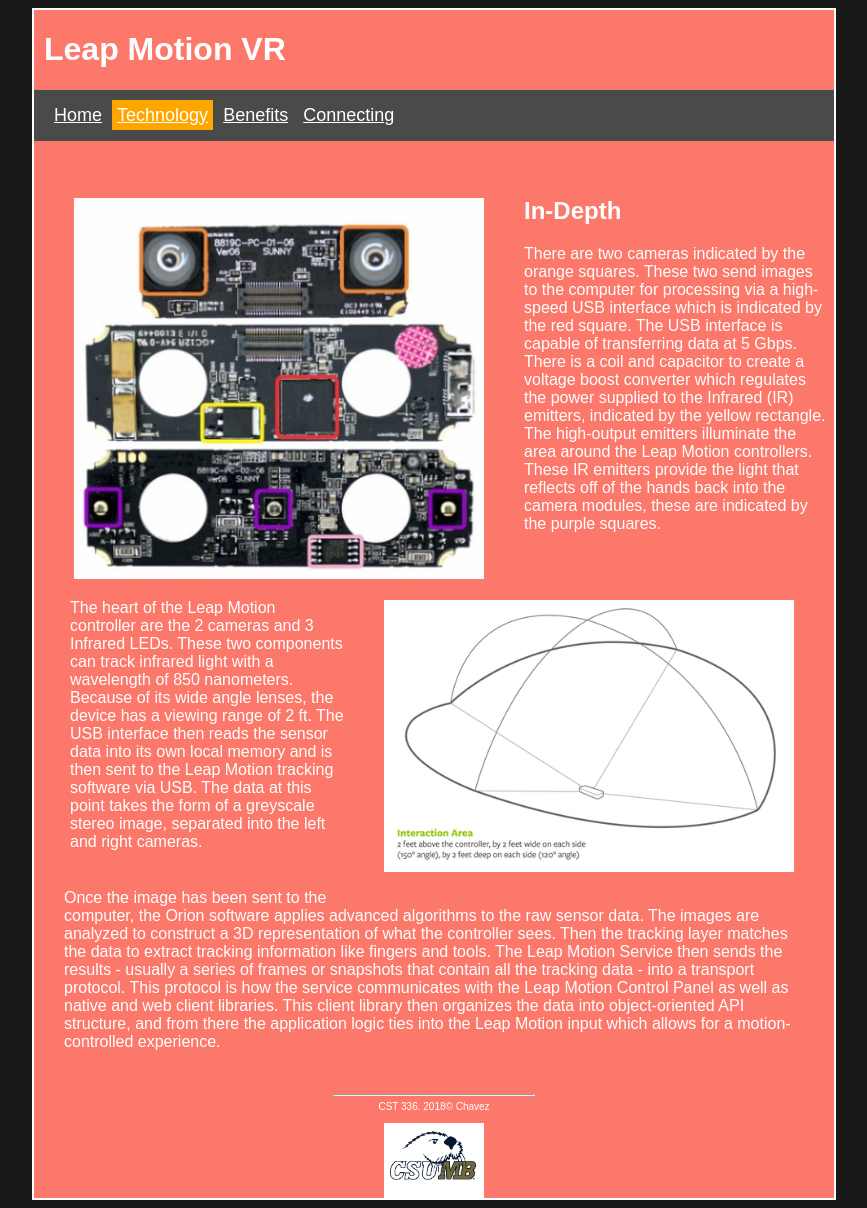
After one commit to trueshun/cst336, a PHP site: page /hw/hw1/technology.html in a window 1280 px wide. The commit adds this page. Shown: the whole page, without its empty margins (206-1073 px from the left). Run offline with PHP 8.4, Linux system fonts and the light colour scheme.

Commit message:
finished hw 1

```diff
--- /dev/null
+++ b/hw/hw1/css/hw1.css
@@ -0,0 +1,111 @@
+body{
+    background:#181818;
+}
+header{
+    padding-left: 10px;
+}
+#box{
+    border: 2px solid white;
+    width:800px;
+	height: 100%;
+	margin: 0 auto;
+	background-color:#FC786B;
+	color:white;
+	font-family: Arial;
+}
+
+#navsav {
+     background-color:#494B49;
+     padding:15px;
+     font-size: 18px;
+}
+
+#navsav a{
+    color: white;
+    padding:5px;
+}
+
+nav .current {
+    background-color: orange;
+    padding:15px;
+}
+
+words{
+    font-size: 17px;
+    text-align:left;
+    padding: 8px;
+}
+
+#bodyOfText1 {
+     border-top: 2px dashed white;
+     border-bottom: 2px dashed white;
+     margin-left: 30px;
+}
+
+#video1 {
+    display: block;
+    margin: 0 auto;
+    width:50%;
+}
+
+footer{
+    clear:both; /*right*/
+    text-align: center;
+    font-size: 10px;
+    /*border:5px solid teal;*/
+}
+
+.center{
+    display: block;
+    margin-left: auto;
+    margin-right: auto;
+}
+
+hr{
+    width:25%;
+}
+span{
+    font-style: italic;
+}
+
+#pic1{
+    float:left;
+    margin-top: 1px;
+}
+#techText{
+    margin-right: 8px;
+}
+#pic2 {
+    float:right;
+    margin-top: 1px;
+}
+#techtext2 {
+    clear:left;
+    margin-left: 36px;
+}
+
+#techtext3 {
+    padding: 20px;
+    margin-left: 10px;
+}
+
+#pic3{
+    float:right;
+    margin-top: 1px;
+}
+#mainText{
+    margin-left: 40px;
+}
+#pic4 {
+    clear:right;
+    float: left;
+   padding-top: 15px;
+}
+#secText{
+    padding-top: 50px;
+    margin-right: 30px;
+}
+
+#setUp{
+    margin-left: 25px;
+}
--- /dev/null
+++ b/hw/hw1/technology.html
@@ -0,0 +1,85 @@
+<!DOCTYPE html>
+<html>
+<!--
+
+Homework 1
+Website on Leap Motion Technology
+
+contains: index, technology, benifits, feedback
+-->
+
+<!-- This is the head -->
+<!-- All styles and javascript go inside the head -->
+    <head>
+        <meta char="utf-8" />
+        <link rel="stylesheet" type="text/css" href="css/hw1.css" />
+        <title> Leap Motion - Technology</title>
+    </head>
+<!-- closing head -->
+
+    <!-- This is the body -->
+    <!-- This is where we place the content of our website -->
+    <body>
+        <div id="box">
+            <header>
+                <div class="space1"><h1> Leap Motion VR</h1></div>
+            </header>
+            <div id="navsav">
+                <nav>
+                    <a href="index.html">Home</a>
+                    <a class="current" href="technology.html">Technology</a><!-- DON'T FORGET TO SET AS CURRENT ON EACH PAGE -->
+                    <a href="benefits.html">Benefits</a>
+                    <a href="connecting.html">Connecting</a>
+                </nav>
+            </div>
+
+            <br /><br />
+
+            <main>
+                <figure id="pic1">
+                     <img src="img/leapdiagram2.jpg"/>
+                 </figure>
+                 <div id = "techText">
+                     <h2>In-Depth</h2>
+                     There are two cameras indicated by the orange squares. These two send images to the computer for processing
+                     via a high-speed USB interface which is indicated by the red square. The USB interface is capable of transferring
+                     data at 5 Gbps. There is a coil and capacitor to create a voltage boost converter which regulates the power
+                     supplied to the Infrared (IR) emitters, indicated by the yellow rectangle. The high-output emitters illuminate
+                     the area around  the Leap Motion controllers. These IR emitters provide the light that reflects off of the hands
+                     back into the camera modules, these are indicated by the purple squares.
+                </div>
+                <br />
+                <figure id="pic2">
+                    <img src="img/leaprange.png" />
+                </figure>
+                <div id="techtext2">
+                    The heart of the Leap Motion controller are the 2 cameras and 3 Infrared LEDs. These two components can track infrared
+                    light with a wavelength of 850 nanometers. Because of its wide angle lenses, the device has a viewing range of 2 ft. The
+                    USB interface then reads the sensor data into its own local memory and is then sent to the Leap Motion tracking software
+                    via USB. The data at this point takes the form of a greyscale stereo image, separated into the left and right cameras.
+                </div>
+                <br />
+                <div id="techtext3">
+                    Once the image has been sent to the computer, the Orion software applies advanced algorithms to the raw sensor data.
+                    The images are analyzed to construct a 3D representation of what the controller sees. Then the tracking layer matches the data
+                    to extract tracking information like fingers and tools. The Leap Motion Service then sends the results - usually a series of frames or
+                    snapshots that contain all the tracking data - into a transport protocol. This protocol is how the service communicates with the
+                    Leap Motion Control Panel as well as native and web client libraries. This client library then organizes the data into object-oriented API
+                    structure, and from there the application logic ties into the Leap Motion input which allows for a motion-controlled experience.
+                </div>
+            </main>
+            <br />
+            <!-- This is the footer -->
+            <!-- The footer goes inside the body but not always -->
+            <footer>
+                <hr>
+                CST 336. 2018&copy; Chavez
+                <br /> <br />
+                <img src="../../img/logo.png" alt="The CSUMB logo. A otter's face with CSUMB beneath his mouth." title="OTTTERR!" class ="center"/>
+            </footer>
+            <!-- closing footer -->
+        </div>
+    </body>
+    <!-- closing body -->
+
+</html>
--- a/labs/lab1/css/styles.css
+++ b/labs/lab1/css/styles.css
@@ -48,7 +48,11 @@ footer {
     font-size: small;
     color: teal;
 }
-
+.center{
+    display: block;
+    margin-left: auto;
+    margin-right: auto
+}
 table {
     margin: 0px auto; /*When you provide only two values to margin, the first is applied to the top and bottom, the second is applied to the left and the right. */
 }
```
Also changed, not shown: hw/hw1/benefits.html (added, +73 -0 lines), hw/hw1/connecting.html (added, +76 -0 lines), hw/hw1/index.html (added, +75 -0 lines), hw/hw1/img/3dmod.jpg (added), hw/hw1/img/leapdiagram2.jpg (added), hw/hw1/img/leaprange.png (added), hw/hw1/img/medicine.jpg (added), img/logo.png.
